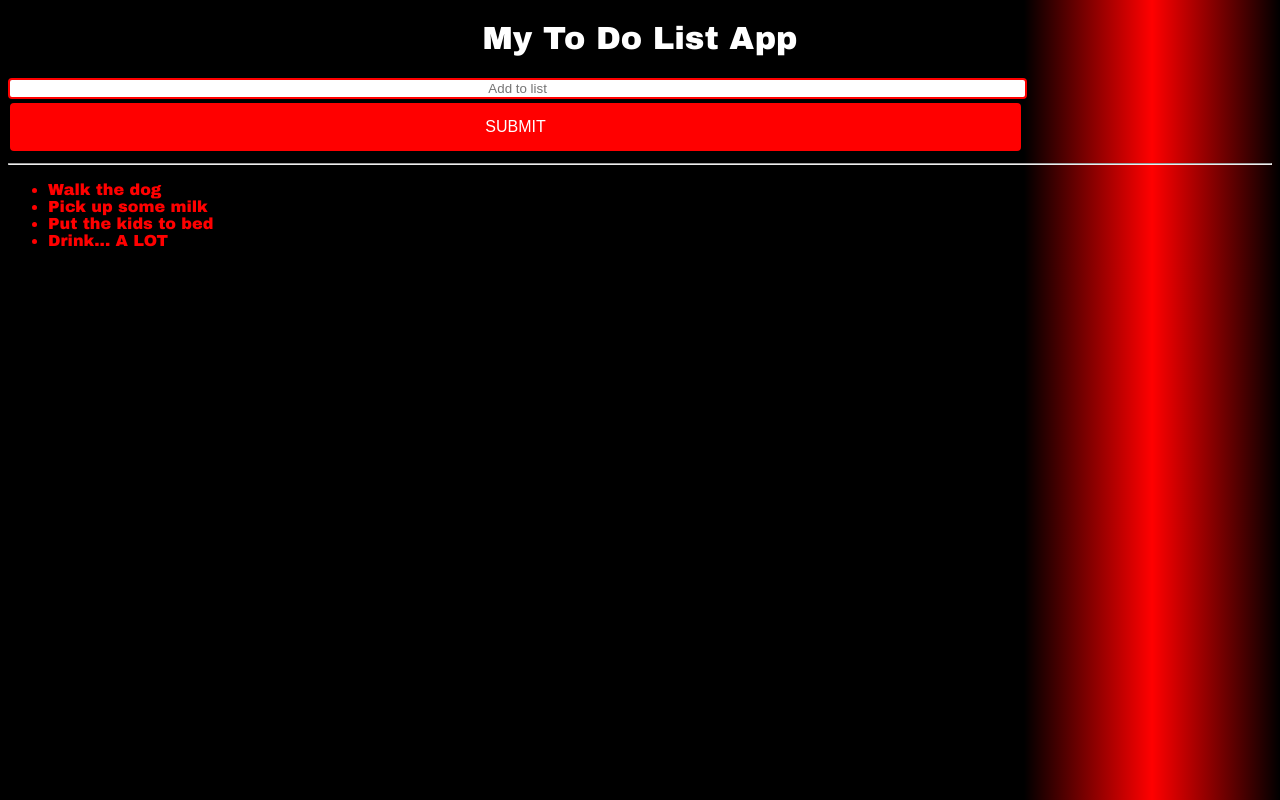
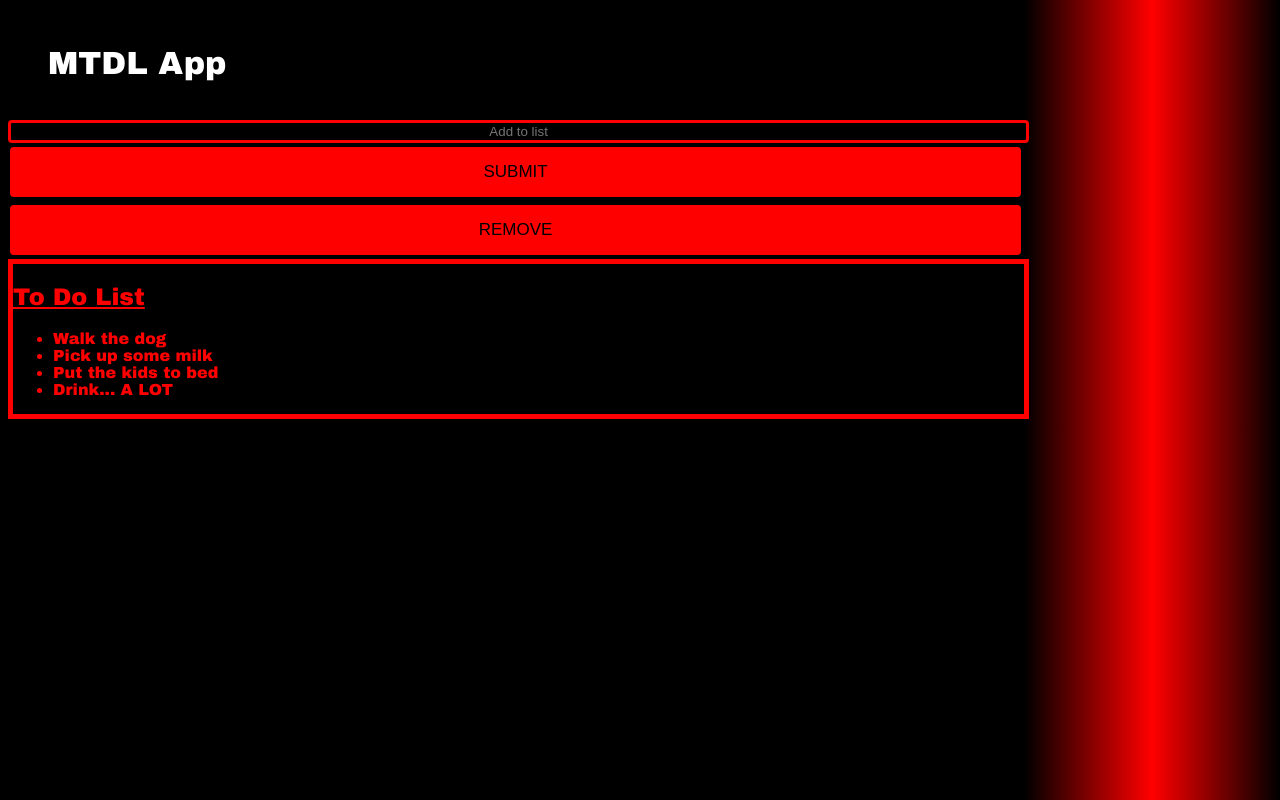
Before and after one commit to evanhobbs1988/evans-todo-app, a plain HTML site: page index.html in a window 1280 px wide. Drawn offline with Linux system fonts and the light colour scheme.

Commit message:
edit
more css and trying to get the remove button to function

```diff
--- a/css/app.css
+++ b/css/app.css
@@ -1,6 +1,6 @@
 h1 {
 	color:white;
-	text-align: center;
+
 }
 body {
 	border: 1px;
--- a/index.html
+++ b/index.html
@@ -4,43 +4,60 @@
 	<title>Week 4 JavaScript</title>
 	<link rel="stylesheet" type="text/css" href="css/app.css">
 	<style>
+	div {
+    background-color:black ;
+    width: 80%;
+    border: 5px solid red;
+    padding: ;
+    margin: ;
+}
 input {
     width: 80%;
     top: 4px;
-    border: 2px solid red;
+    border: 3px solid red;
     border-radius: 4px;
     text-align: center;
+    background-color: black;
 
 }
 .button {
     background-color: red;
     border: none;
-    color: white;
+    color: black;
     padding: 15px 32px;
     text-align: center;
-    text-decoration: none;
+    text-decoration: white;
     display: inline-block;
-    font-size: 16px;
+    font-size:17px ;
+    font-style: bold;
     margin: 4px 2px;
     cursor: crosshair ;
+    width: 80%;
 }
 </style>
 </head>
 <body>
-	<h1>My To Do List App</h1>
+	<br>
+	<ul><h1>MTDL App</h1></ul>
+	<br>
 
 	<form>
 		<input type="text" id="activity" placeholder="Add to list">
+		<br>
 		<input type="button" button class="button button3" onclick="addTodoItem()" name="add" value="SUBMIT">
+		<br>
+		<input type="button" button class="button button3" name="remove" value="REMOVE" onclick="remove(TodoList)">
+	</form>
 
 
-	</form>
-	<hr>
+
 	<div id="main">
+	<u><h2>To Do List</h2></u>
 		<ul id="todo">
 		</ul>
 
 	</div>
+
 	<script type="text/javascript" src="js/app.js"></script>
 	<script type="text/javascript">
 		drawTodoList();
--- a/js/app.js
+++ b/js/app.js
@@ -27,3 +27,4 @@ function addTodoItem(){
 		drawTodoList();
 	}
 }
+//function removeTodoItem(){if(action.remove'TodoItem'}//
```
